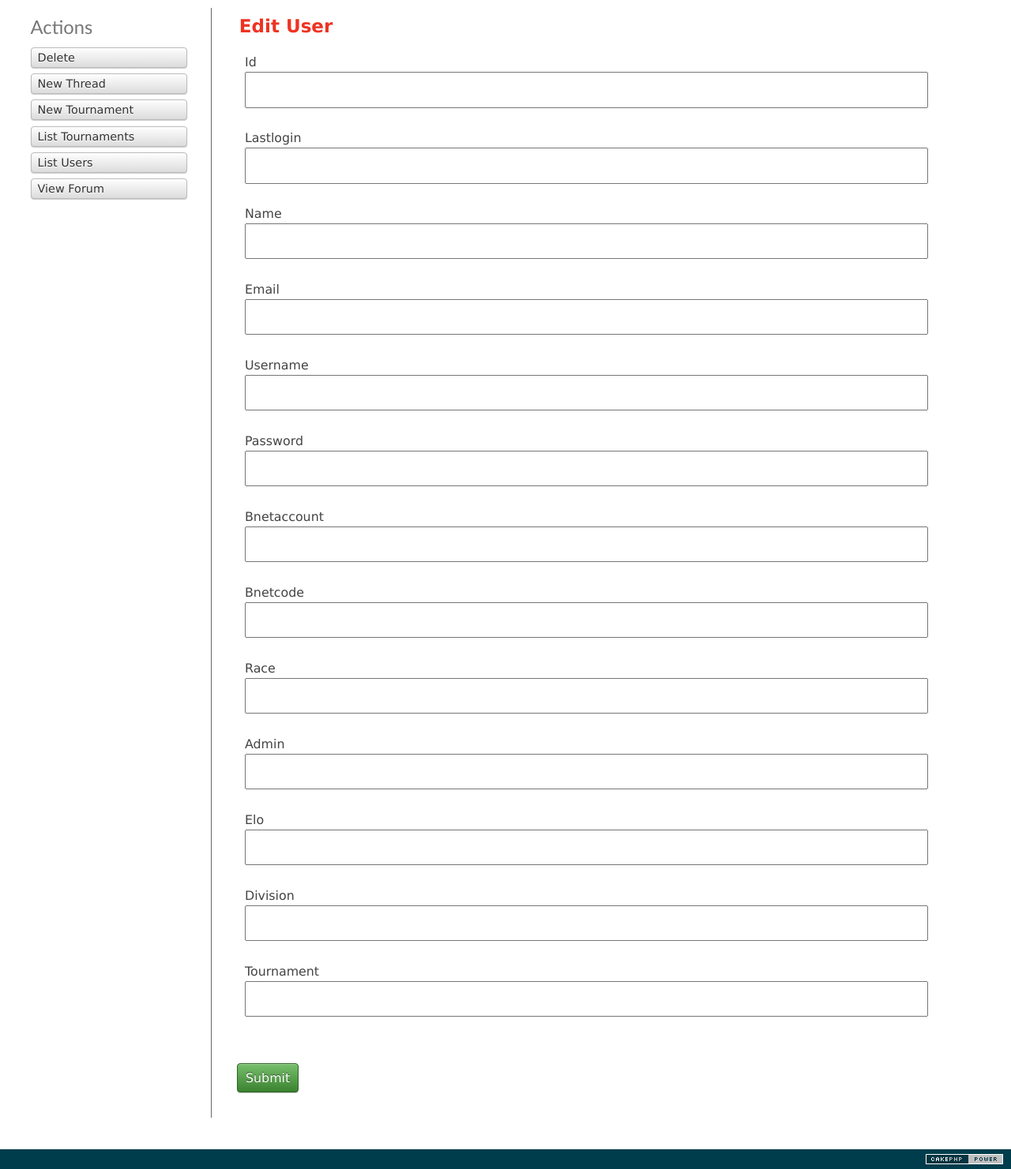
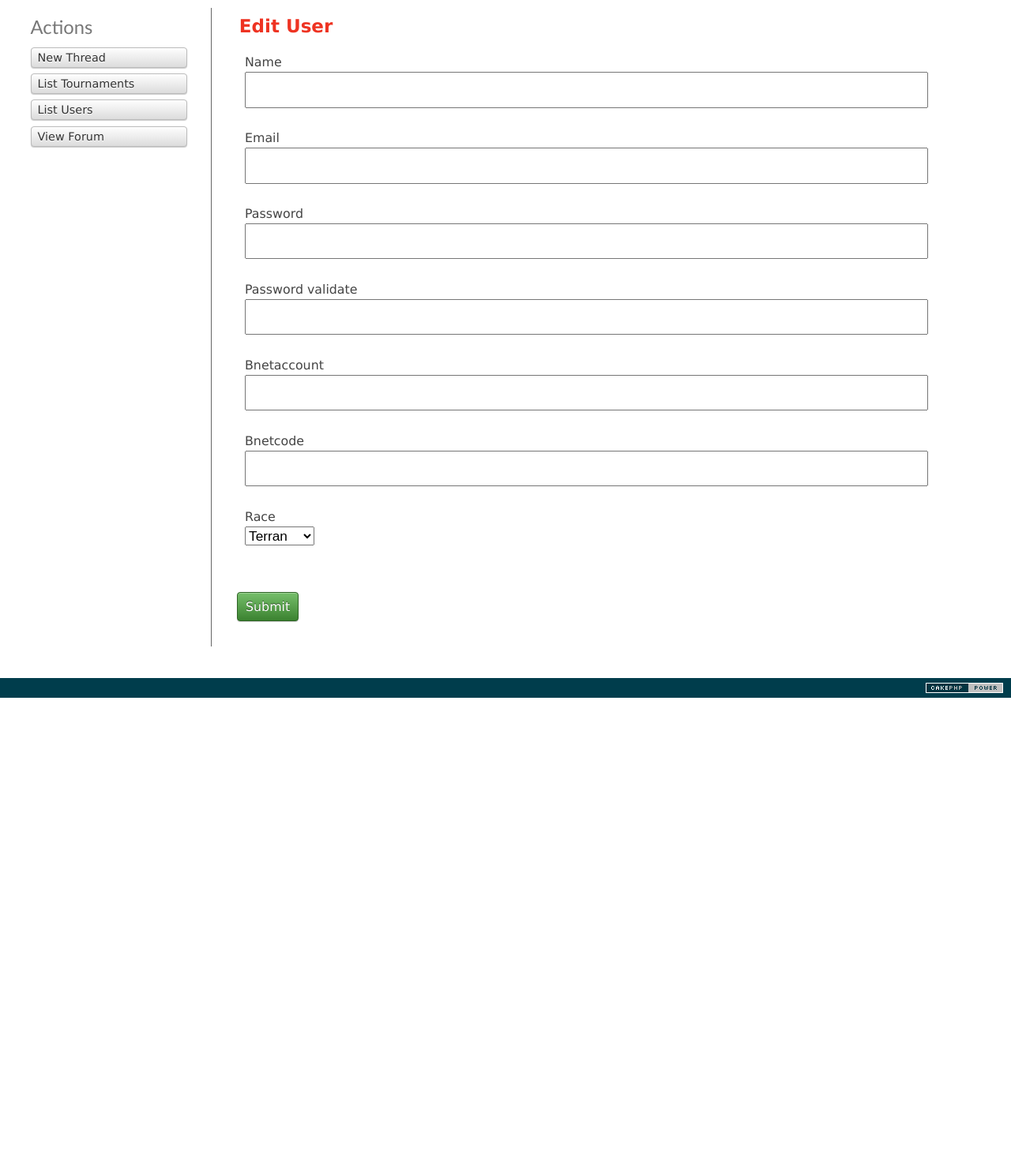
Before and after one commit to thorontir/cake, a CakePHP app: the page made by app/View/Users/edit.ctp in a window 1280 px wide. Shown: the part 47-1528 px from the top of the page at 79% size. After the commit the page ends 931 px from the top, so only its background shows below. Run offline with PHP 8.4 and a stand-in for CakePHP, Linux system fonts and the light colour scheme; the template is opened without the code that fills it, so the values that code supplies are empty; form fields are guessed from the names that the template uses; some libraries are stand-ins or nearby versions.

Commit message:
worked on user model

```diff
--- a/app/View/Users/add.ctp
+++ b/app/View/Users/add.ctp
@@ -7,6 +7,7 @@
 		echo $this->Form->input('email');
 		echo $this->Form->input('username');
         echo $this->Form->input('password', array('type' => 'password'));
+        echo $this->Form->input('password_validate', array('type' => 'password', 'label' => 'Password validate'));
 		echo $this->Form->input('bnetaccount', array('label' => 'Battle.net Account'));
 		echo $this->Form->input('bnetcode', array('label' => 'Battle.net Character Code'));
         echo $this->Form->input('race', array('options' => array("Terran","Protoss","Zerg","Random",)));
--- a/app/View/Users/edit.ctp
+++ b/app/View/Users/edit.ctp
@@ -3,19 +3,20 @@
 	<fieldset>
 		<legend><?php echo __('Edit User'); ?></legend>
 	<?php
-		echo $this->Form->input('id');
-		echo $this->Form->input('lastlogin');
 		echo $this->Form->input('name');
 		echo $this->Form->input('email');
-		echo $this->Form->input('username');
 		echo $this->Form->input('password');
+        echo $this->Form->input('password_validate', array('type' => 'password', 'label' => 'Password validate'));
 		echo $this->Form->input('bnetaccount');
 		echo $this->Form->input('bnetcode');
-		echo $this->Form->input('race');
-		echo $this->Form->input('admin');
-		echo $this->Form->input('elo');
-		echo $this->Form->input('division');
-		echo $this->Form->input('Tournament');
+        echo $this->Form->input('race', array('options' => array("Terran","Protoss","Zerg","Random",)));
+        if ($this->Session->read('Auth.User.admin'))
+        {
+            echo $this->Form->input('admin');
+		    echo $this->Form->input('elo');
+		    echo $this->Form->input('division');
+		    echo $this->Form->input('Tournament');
+        }
 	?>
 	</fieldset>
 <?php echo $this->Form->end(__('Submit'));?>
@@ -23,10 +24,8 @@
 <div class="actions">
 	<h3><?php echo __('Actions'); ?></h3>
 	<ul>
-
-		<li><?php echo $this->Form->postLink(__('Delete'), array('action' => 'delete', $this->Form->value('User.id')), null, __('Are you sure you want to delete # %s?', $this->Form->value('User.id'))); ?></li>
 		<li><?php echo $this->Html->link(__('New Thread'), array('controller' => 'threads', 'action' => 'add')); ?></li>
-		<li><?php echo $this->Html->link(__('New Tournament'), array('controller' => 'tournaments', 'action' => 'add')); ?> </li>
+		<li><?php if ($this->Session->read('Auth.User.admin')) {echo $this->Html->link(__('New Tournament'), array('controller' => 'tournaments', 'action' => 'add'));} ?> </li>
 		<li><?php echo $this->Html->link(__('List Tournaments'), array('controller' => 'tournaments', 'action' => 'index')); ?> </li>
 		<li><?php echo $this->Html->link(__('List Users'), array('controller' => 'users', 'action' => 'index')); ?> </li>
 		<li><?php echo $this->Html->link(__('View Forum'), array('controller' => 'threads', 'action' => 'index')); ?></li>
--- a/app/View/Users/index.ctp
+++ b/app/View/Users/index.ctp
@@ -23,8 +23,8 @@
 		<td><?php echo h($user['User']['division']); ?>&nbsp;</td>
 		<td class="actions">
 			<?php echo $this->Html->link(__('View'), array('action' => 'view', $user['User']['id'])); ?>
-			<?php echo $this->Html->link(__('Edit'), array('action' => 'edit', $user['User']['id'])); ?>
-			<?php echo $this->Form->postLink(__('Delete'), array('action' => 'delete', $user['User']['id']), null, __('Are you sure you want to delete %s?', $user['User']['username'])); ?>
+			<?php if ($this->Session->read('Auth.User.id') === $user['User']['id'] || $this->Session->read('Auth.User.admin')) {echo $this->Html->link(__('Edit'), array('action' => 'edit', $user['User']['id']));} ?>
+			<?php if ($this->Session->read('Auth.User.id') === $user['User']['id'] || $this->Session->read('Auth.User.admin')) {echo $this->Form->postLink(__('Delete'), array('action' => 'delete', $user['User']['id']), null, __('Are you sure you want to delete %s?', $user['User']['username']));} ?>
 		</td>
 	</tr>
 <?php endforeach; ?>
@@ -48,7 +48,7 @@
 	<h3><?php echo __('Actions'); ?></h3>
 	<ul>
 		<li><?php echo $this->Html->link(__('New Thread'), array('controller' => 'threads', 'action' => 'add')); ?></li>
-		<li><?php echo $this->Html->link(__('New Tournament'), array('controller' => 'tournaments', 'action' => 'add')); ?> </li>
+		<li><?php if ($this->Session->read('Auth.User.admin')) {echo $this->Html->link(__('New Tournament'), array('controller' => 'tournaments', 'action' => 'add'));} ?> </li>
 		<li><?php echo $this->Html->link(__('List Tournaments'), array('controller' => 'tournaments', 'action' => 'index')); ?> </li>
 		<li><?php echo $this->Html->link(__('List Users'), array('controller' => 'users', 'action' => 'index')); ?> </li>
 		<li><?php echo $this->Html->link(__('View Forum'), array('controller' => 'threads', 'action' => 'index')); ?></li>
--- a/app/View/Users/view.ctp
+++ b/app/View/Users/view.ctp
@@ -51,10 +51,8 @@
 <div class="actions">
 	<h3><?php echo __('Actions'); ?></h3>
 	<ul>
-		<li><?php echo $this->Html->link(__('Edit User'), array('action' => 'edit', $user['User']['id'])); ?> </li>
-		<li><?php echo $this->Form->postLink(__('Delete User'), array('action' => 'delete', $user['User']['id']), null, __('Are you sure you want to delete # %s?', $user['User']['id'])); ?> </li>
 		<li><?php echo $this->Html->link(__('New Thread'), array('controller' => 'threads', 'action' => 'add')); ?></li>
-		<li><?php echo $this->Html->link(__('New Tournament'), array('controller' => 'tournaments', 'action' => 'add')); ?> </li>
+		<li><?php if ($this->Session->read('Auth.User.admin')) {echo $this->Html->link(__('New Tournament'), array('controller' => 'tournaments', 'action' => 'add'));} ?> </li>
 		<li><?php echo $this->Html->link(__('List Tournaments'), array('controller' => 'tournaments', 'action' => 'index')); ?> </li>
 		<li><?php echo $this->Html->link(__('List Users'), array('controller' => 'users', 'action' => 'index')); ?> </li>
 		<li><?php echo $this->Html->link(__('View Forum'), array('controller' => 'threads', 'action' => 'index')); ?></li>
```
Also changed, not shown: app/Model/User.php (+42 -8 lines), 10 other files.
